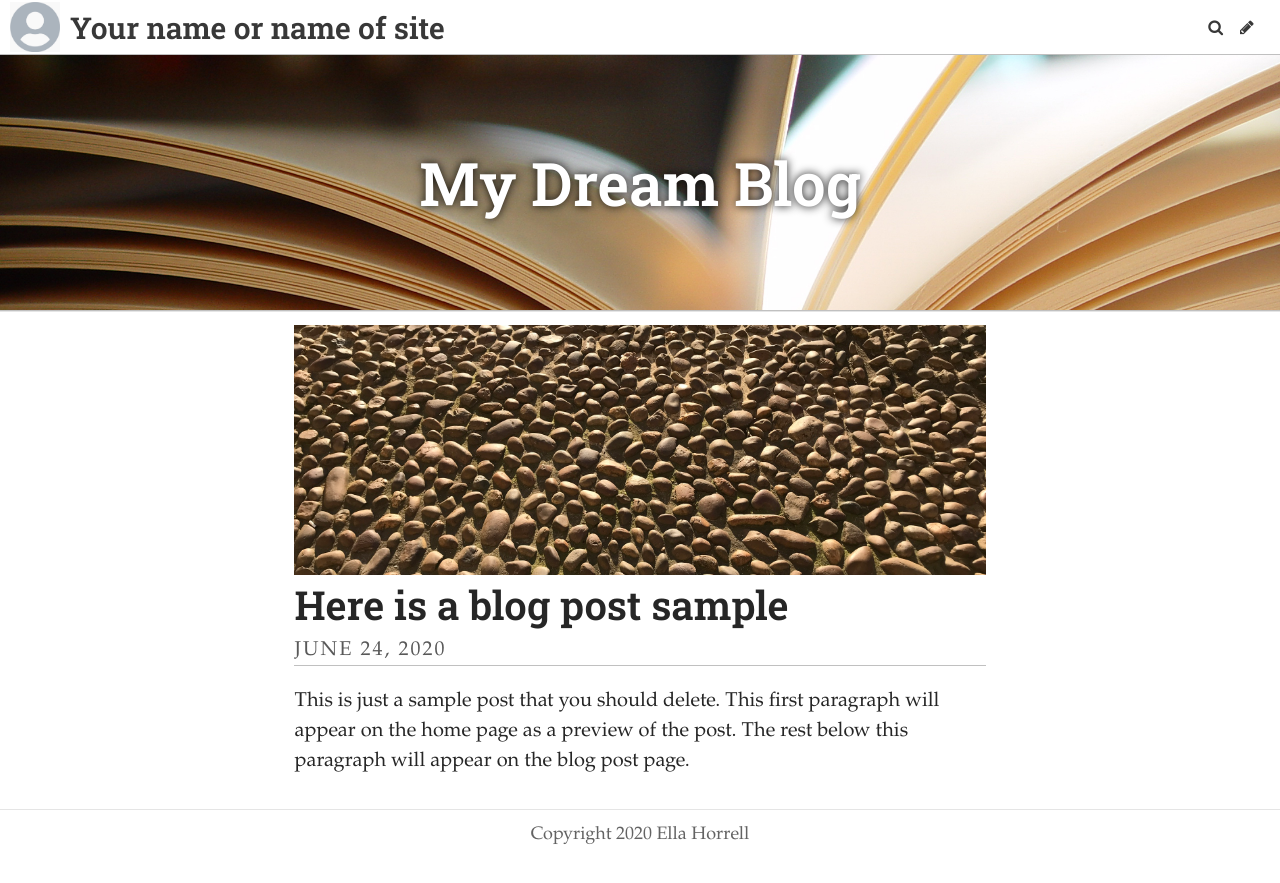
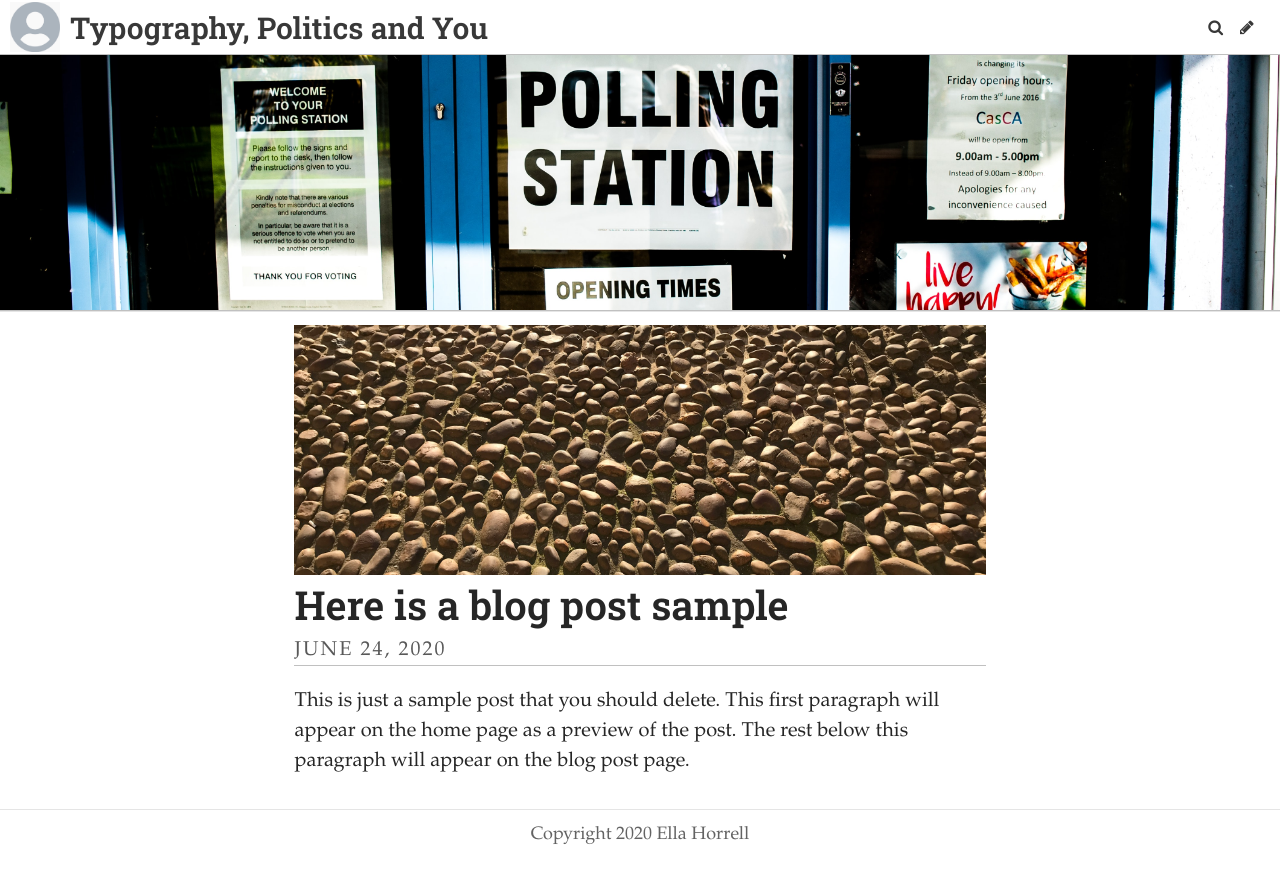
Before and after one commit to ellahorrell/brookesblog, a Jekyll site: the page built from index.html, in a window 1280 px wide. Shown: the top 883 px of the page. Built offline with Jekyll 4.4.1, drawn with Linux system fonts in a browser that asks for light colours; some web fonts are replaced; the list of posts is cut into pages by our own code.

Commit message:
Update Settings “general”

```diff
--- a/_data/settings.yml
+++ b/_data/settings.yml
@@ -1,8 +1,9 @@
-title: Your name or name of site
-description: A website with a blog
-header_text: My Dream Blog
+title: Typography, Politics and You
+description: An in-depth look into the relationships between different typefaces
+  and their political connotations.
+header_text: ""
 footer_text: Copyright 2020 Ella Horrell
-header_feature_image: ../uploads/pages.jpg
+header_feature_image: ../uploads/elliott-stallion-1uy8uuukids-unsplash.jpg
 bannerheight: 20vmax
 logo: /uploads/logo.jpg
 favicon: /uploads/favicon.ico
```
Also changed, not shown: uploads/elliott-stallion-1uy8uuukids-unsplash.jpg (added).
